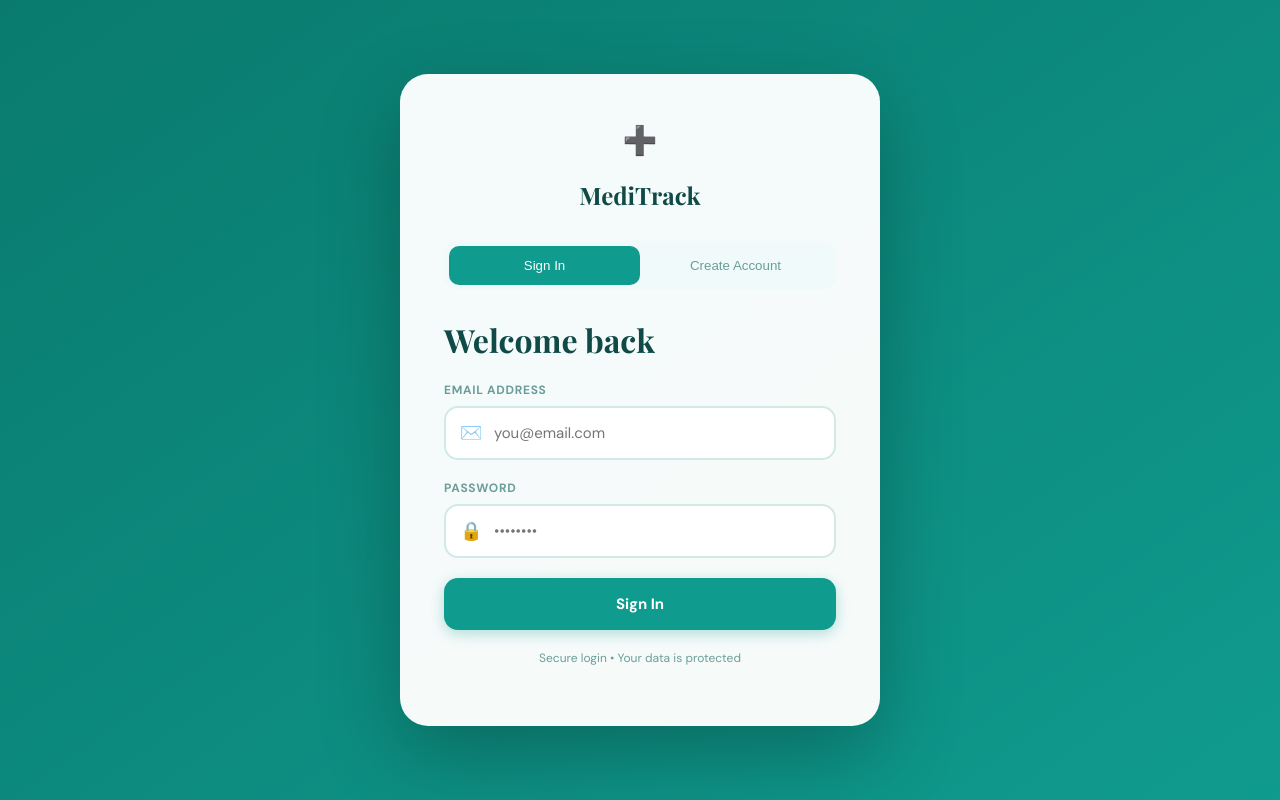
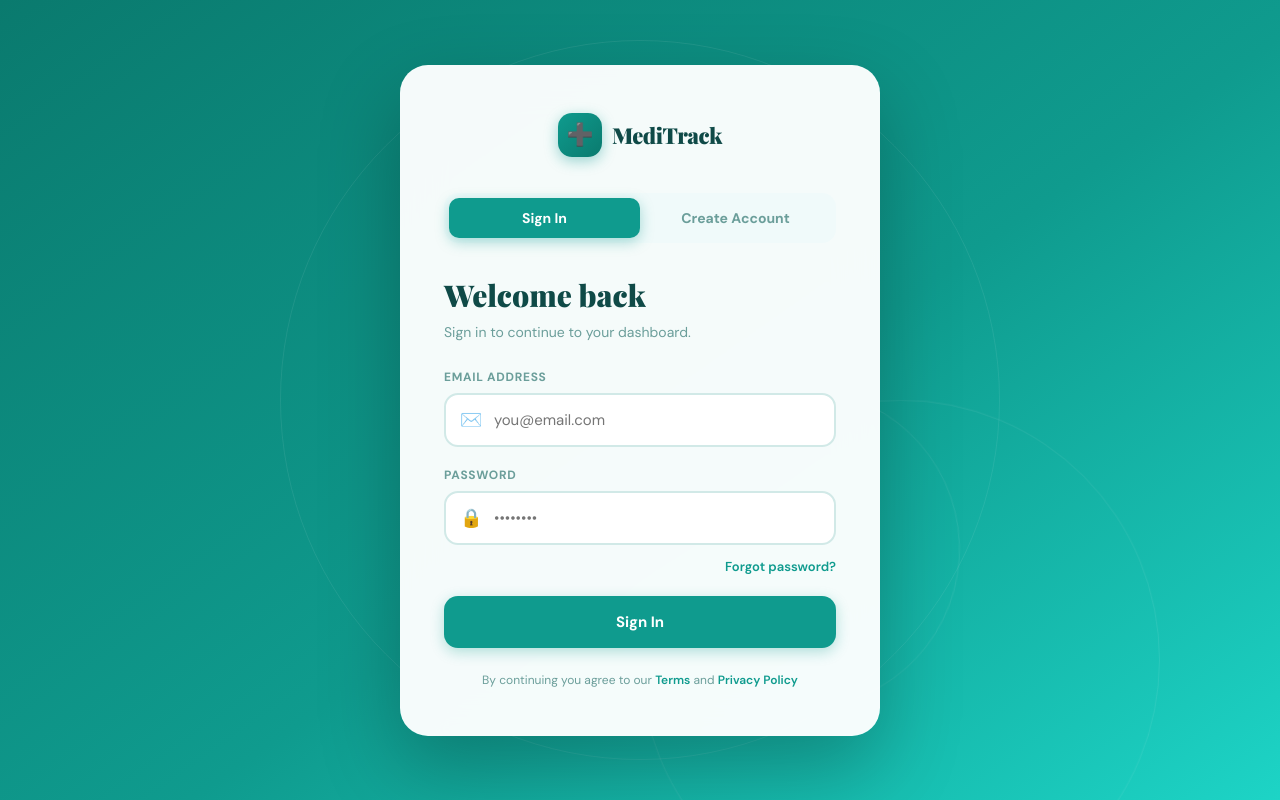
Before and after one commit to FatimaHabib191/MediTrack, a React (Vite) app in the folder client/: page / in a window 1280 px wide. Built offline with nearby package versions, Linux system fonts and the light colour scheme; no server answers.

Commit message:
update auth screen

```diff
--- a/client/src/pages/AuthScreen.jsx
+++ b/client/src/pages/AuthScreen.jsx
@@ -1,13 +1,13 @@
 import { useState } from "react";
 import { T } from "../constants/theme";
 import OInput from "../components/common/OInput";
-import OBtn from "../components/common/OBtn";
+import OBtn   from "../components/common/OBtn";
 import { loginAPI } from "../api/authAPI";
 
 export default function AuthScreen({ onAuth }) {
-  const [mode, setMode] = useState("login");
-  const [form, setForm] = useState({ email: "", password: "", confirmPassword: "" });
-  const [errors, setErrors] = useState({});
+  const [mode, setMode]       = useState("login");
+  const [form, setForm]       = useState({ email: "", password: "", confirmPassword: "" });
+  const [errors, setErrors]   = useState({});
   const [loading, setLoading] = useState(false);
 
   const set = (k) => (e) => {
@@ -17,8 +17,10 @@ export default function AuthScreen({ onAuth }) {
 
   const validate = () => {
     const e = {};
-    if (!form.email.includes("@")) e.email = "Please enter a valid email address.";
-    if (form.password.length < 6) e.password = "Password must be at least 6 characters.";
+    if (!form.email.includes("@"))
+      e.email = "Please enter a valid email address.";
+    if (form.password.length < 6)
+      e.password = "Password must be at least 6 characters.";
     if (mode === "signup" && form.password !== form.confirmPassword)
       e.confirmPassword = "Passwords do not match.";
     return e;
@@ -26,20 +28,32 @@ export default function AuthScreen({ onAuth }) {
 
   const submit = async () => {
     const e = validate();
-    if (Object.keys(e).length) return setErrors(e);
-
+    if (Object.keys(e).length) { setErrors(e); return; }
     setLoading(true);
     try {
       if (mode === "login") {
+        // Real API login
         const res = await loginAPI({ email: form.email, password: form.password });
         localStorage.setItem("token", res.token);
-        localStorage.setItem("user", JSON.stringify(res.user));
-        onAuth({ email: form.email, isSignup: false, userData: res.user });
+        localStorage.setItem("user",  JSON.stringify(res.user));
+        onAuth({
+          email:    form.email,
+          isSignup: false,
+          userData: res.user,
+        });
       } else {
-        onAuth({ email: form.email, password: form.password, isSignup: true });
+        // Signup — pass email + password forward to PersonalInfoScreen
+        // Actual API call happens after personal info is collected
+        onAuth({
+          email:    form.email,
+          password: form.password,
+          isSignup: true,
+        });
       }
     } catch (err) {
-      setErrors({ email: err.response?.data?.message || "Invalid email or password." });
+      setErrors({
+        email: err.response?.data?.message || "Invalid email or password.",
+      });
     } finally {
       setLoading(false);
     }
@@ -48,38 +62,110 @@ export default function AuthScreen({ onAuth }) {
   const isSignup = mode === "signup";
 
   return (
-    <div style={{position:"fixed", inset:0, display:"flex", alignItems:"center", justifyContent:"center", fontFamily:"'DM Sans', sans-serif"}}>
-      <div style={{position:"fixed", inset:0, background:`linear-gradient(145deg, ${T.tealDark}, ${T.teal})`}} />
+    <div style={{ position: "fixed", inset: 0, display: "flex", alignItems: "center", justifyContent: "center", fontFamily: "'DM Sans', sans-serif", overflow: "auto" }}>
 
-      <div style={{position:"relative", width:"100%", maxWidth:"480px", margin:"24px", background:"rgba(255,255,255,.96)", borderRadius:"28px", padding:"48px 44px", boxShadow:"0 30px 80px rgba(0,0,0,.25)"}}>
+      {/* Background */}
+      <div style={{ position: "fixed", inset: 0, background: `linear-gradient(145deg, ${T.tealDark} 0%, ${T.teal} 55%, #1dd4c6 100%)`, zIndex: 0 }} />
+      <div style={{ position: "fixed", inset: 0, overflow: "hidden", pointerEvents: "none", zIndex: 1 }}>
+        {[320, 520, 720].map((s, i) => (
+          <div key={s} style={{ position: "absolute", top: "50%", left: "50%", width: `${s}px`, height: `${s}px`, borderRadius: "50%", border: "1px solid rgba(255,255,255,0.08)", transform: "translate(-50%,-50%)", animation: `floatA ${7 + i * 2}s ease-in-out infinite ${i * 1.5}s` }} />
+        ))}
+      </div>
 
-        <div style={{textAlign:"center", marginBottom:"30px"}}>
-          <div style={{fontSize:"28px"}}>➕</div>
-          <h2 style={{fontFamily:"'Playfair Display', serif", color:T.text}}>MediTrack</h2>
+      {/* Card */}
+      <div style={{ position: "relative", zIndex: 2, width: "100%", maxWidth: "480px", margin: "40px 24px", background: "rgba(255,255,255,0.96)", borderRadius: "28px", padding: "48px 44px", boxShadow: "0 32px 80px rgba(0,0,0,0.25)", backdropFilter: "blur(20px)" }}>
+
+        {/* Logo */}
+        <div className="fade-up-1" style={{ display: "flex", alignItems: "center", justifyContent: "center", gap: "10px", marginBottom: "36px" }}>
+          <div style={{ width: "44px", height: "44px", borderRadius: "14px", background: `linear-gradient(135deg, ${T.teal}, ${T.tealDark})`, display: "flex", alignItems: "center", justifyContent: "center", fontSize: "22px", boxShadow: "0 4px 14px rgba(15,155,142,0.4)" }}>
+            ➕
+          </div>
+          <span style={{ fontFamily: "'Playfair Display', serif", fontSize: "22px", fontWeight: "900", color: T.text, letterSpacing: "-0.5px" }}>
+            MediTrack
+          </span>
         </div>
 
-        <div style={{display:"flex", background:T.bg, borderRadius:"14px", padding:"5px", marginBottom:"28px"}}>
-          {["login","signup"].map(m=>(
-            <button key={m} onClick={()=>{setMode(m);setErrors({});}} style={{flex:1,padding:"12px",border:0,borderRadius:"10px",background:mode===m?T.teal:"transparent",color:mode===m?T.white:T.muted}}>
+        {/* Toggle */}
+        <div className="fade-up-1" style={{ display: "flex", background: T.bg, borderRadius: "14px", padding: "5px", marginBottom: "32px" }}>
+          {["login", "signup"].map(m => (
+            <button
+              key={m}
+              onClick={() => {
+                setMode(m);
+                setErrors({});
+                setForm({ email: "", password: "", confirmPassword: "" });
+              }}
+              style={{ flex: 1, padding: "11px", border: "none", borderRadius: "10px", cursor: "pointer", fontFamily: "'DM Sans', sans-serif", fontSize: "14px", fontWeight: "700", background: mode === m ? T.teal : "transparent", color: mode === m ? T.white : T.muted, boxShadow: mode === m ? "0 4px 14px rgba(15,155,142,0.35)" : "none", transition: "all 0.22s" }}
+            >
               {m === "login" ? "Sign In" : "Create Account"}
             </button>
           ))}
         </div>
 
-        <h1 style={{fontFamily:"'Playfair Display', serif", color:T.text}}>
-          {isSignup ? "Create your account" : "Welcome back"}
-        </h1>
+        {/* Title */}
+        <div className="fade-up-2" style={{ marginBottom: "28px" }}>
+          <h1 style={{ fontFamily: "'Playfair Display', serif", fontSize: "30px", fontWeight: "900", color: T.text, margin: "0 0 8px" }}>
+            {isSignup ? "Create your account" : "Welcome back"}
+          </h1>
+          <p style={{ fontSize: "14px", color: T.muted, margin: 0 }}>
+            {isSignup
+              ? "Start managing your medications smarter."
+              : "Sign in to continue to your dashboard."}
+          </p>
+        </div>
 
-        <OInput label="Email address" type="email" value={form.email} onChange={set("email")} placeholder="you@email.com" icon="✉️" error={errors.email}/>
-        <OInput label="Password" type="password" value={form.password} onChange={set("password")} placeholder="••••••••" icon="🔒" error={errors.password}/>
+        {/* Form */}
+        <div className="fade-up-3">
+          <OInput
+            label="Email address"
+            type="email"
+            value={form.email}
+            onChange={set("email")}
+            placeholder="you@email.com"
+            icon="✉️"
+            error={errors.email}
+          />
+          <OInput
+            label="Password"
+            type="password"
+            value={form.password}
+            onChange={set("password")}
+            placeholder="••••••••"
+            icon="🔒"
+            error={errors.password}
+          />
+          {isSignup && (
+            <OInput
+              label="Confirm password"
+              type="password"
+              value={form.confirmPassword}
+              onChange={set("confirmPassword")}
+              placeholder="••••••••"
+              icon="🔒"
+              error={errors.confirmPassword}
+            />
+          )}
+          {!isSignup && (
+            <div style={{ textAlign: "right", marginTop: "-10px", marginBottom: "20px" }}>
+              <span style={{ fontSize: "13px", color: T.teal, fontWeight: "600", cursor: "pointer" }}>
+                Forgot password?
+              </span>
+            </div>
+          )}
+          <OBtn
+            label={isSignup ? "Continue →" : "Sign In"}
+            onClick={submit}
+            loading={loading}
+          />
+        </div>
 
-        {isSignup && <OInput label="Confirm password" type="password" value={form.confirmPassword} onChange={set("confirmPassword")} placeholder="••••••••" icon="🔒" error={errors.confirmPassword}/>}
+        {/* Footer */}
+        <div className="fade-up-5" style={{ marginTop: "24px", fontSize: "12px", color: T.muted, textAlign: "center" }}>
+          By continuing you agree to our{" "}
+          <span style={{ color: T.teal, fontWeight: "600" }}>Terms</span> and{" "}
+          <span style={{ color: T.teal, fontWeight: "600" }}>Privacy Policy</span>
+        </div>
 
-        <OBtn label={isSignup ? "Continue →" : "Sign In"} onClick={submit} loading={loading}/>
-
-        <p style={{textAlign:"center",fontSize:"12px",color:T.muted,marginTop:"20px"}}>
-          Secure login • Your data is protected
-        </p>
       </div>
     </div>
   );
```
